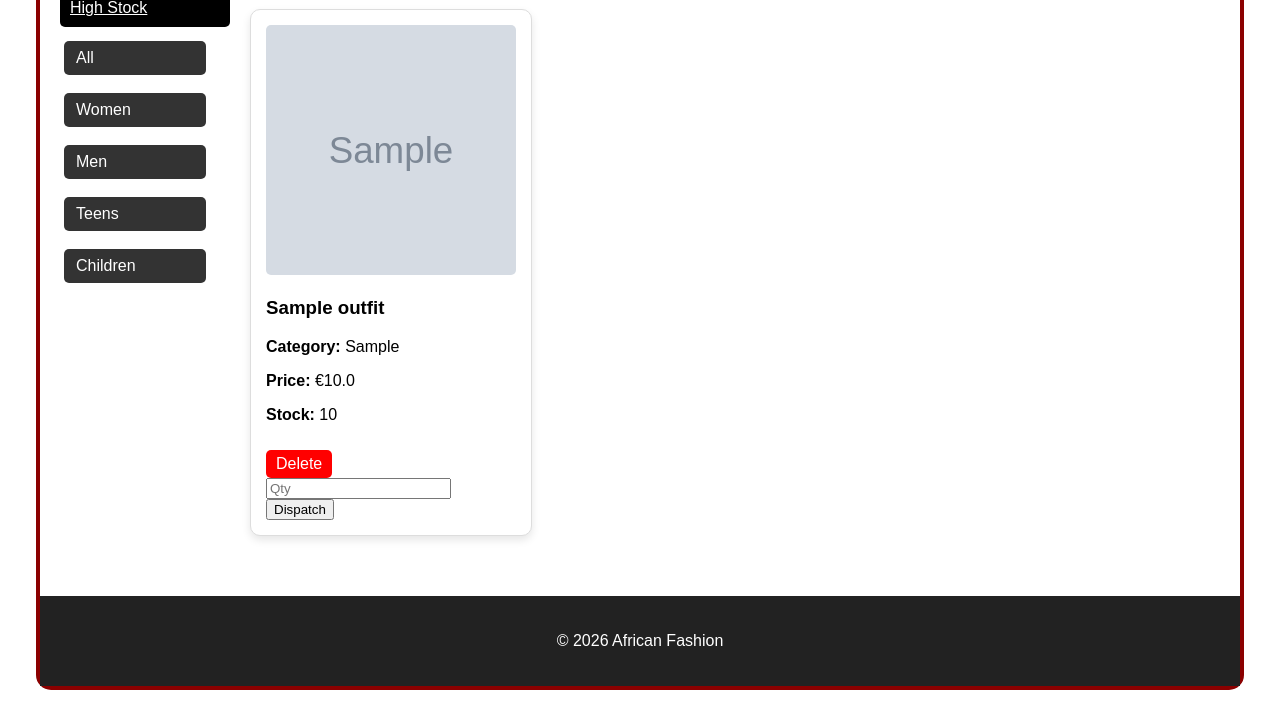
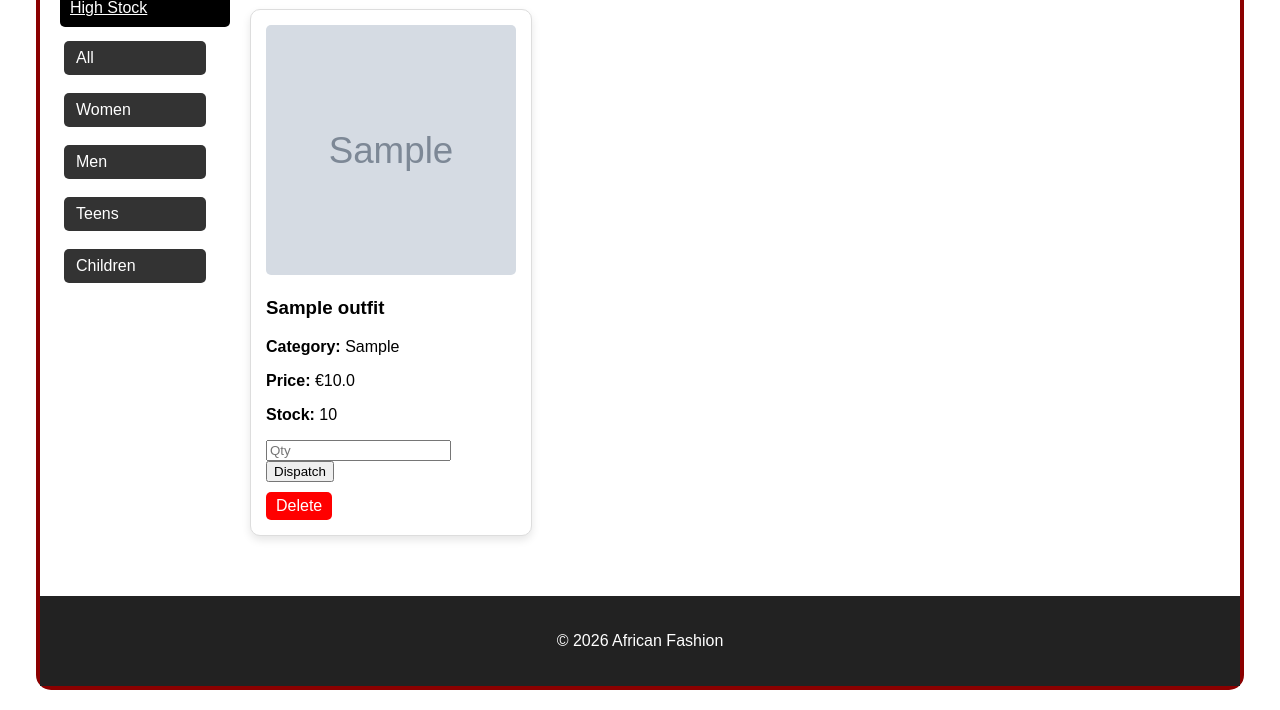
Before and after one commit to HlengiweNcube/flask_db_project, a Flask app: page /gallery in a window 1280 px wide. Shown: the part 631-1341 px from the top of the page. Run offline with Flask 3, Linux system fonts and the light colour scheme; tables that the repository leaves empty hold one stand-in row (values such as "Sample post"); grey boxes marked "Sample" are stand-in pictures.

Commit message:
removing images when the qty = 0

```diff
--- a/app.py
+++ b/app.py
@@ -23,7 +23,7 @@ def gallery():
     min_qty = request.args.get('min_qty')
     max_qty = request.args.get('max_qty')
 
-    query = Outfit.query
+    query = Outfit.query.filter(Outfit.quantity > 0)
 
     # SEARCH (LIKE)
     if search:
--- a/templates/gallery.html
+++ b/templates/gallery.html
@@ -83,13 +83,15 @@
                 <p><strong>Stock:</strong> {{ outfit.quantity }}</p>
 
                 <!-- ❌ DELETE -->
-                <a href="/delete/{{ outfit.id }}" class="delete-btn">Delete</a>
+                <form method="POST" action="/dispatch/{{ outfit.id }}" class="dispatch-form">
+                <input type="number" name="amount" min="1" placeholder="Qty">
+                <button type="submit">Dispatch</button>
+                </form>
 
-                <!-- 🚚 DISPATCH -->
-                <form method="POST" action="/dispatch/{{ outfit.id }}">
-                    <input type="number" name="amount" min="1" placeholder="Qty">
-                    <button type="submit">Dispatch</button>
-                </form>
+     <a href="/delete/{{ outfit.id }}"
+   class="delete-btn delete-space"
+   onclick="return confirm('Are you sure you want to delete this outfit?')">
+   Delete</a>
 
             </div>
             {% endfor %}
```
